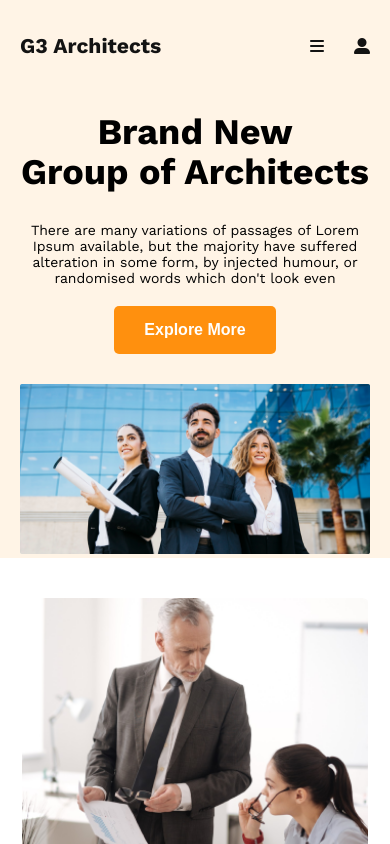
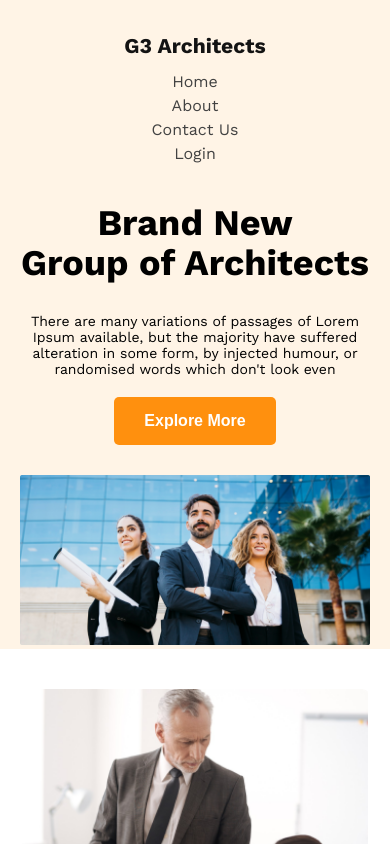
Before and after one commit to mgrakib/g3-architects, a plain HTML site: page index.html in a window 390 px wide. Shown: the top 844 px of the page. Drawn offline with nearby package versions, Linux system fonts and the light colour scheme; a web font is replaced by a local one.

Commit message:
change nav style

```diff
--- a/index.html
+++ b/index.html
@@ -34,12 +34,6 @@
           <li><a href="">Contact Us</a></li>
           <li><a href="">Login</a></li>
         </ul>
-
-        <!-- hambar section -->
-        <div class="hambar">
-          <i class="fa-solid fa-bars"></i>
-          <i class="fa-solid fa-user-large"></i>
-        </div>
       </nav>
 
       <article class="header-content">
--- a/styles/style.css
+++ b/styles/style.css
@@ -3,6 +3,7 @@
     padding: 0;
     box-sizing: border-box;
 }
+
 
 :root {
     --primary-font : 'Work Sans', sans-serif;
@@ -501,6 +502,7 @@ header style start
 }
 .nav {
     padding: 20px 0;
+    flex-direction: column;
 
 }
 .nav .logo {
@@ -509,13 +511,8 @@ header style start
 }
 
 .nav > ul {
-    display: none;
-}
-
-.nav .hambar {
-    display: flex;
-    gap: 30px;
-    align-items: center;
+    flex-direction: column;
+    gap: 5px;
 }
 
 
@@ -579,8 +576,13 @@ Quick list of Featur style
     left: 0%;
     width: 50%;
     margin: 10px 0;
+    padding: 30px 20px;
 }
 
+.exprience-cart h3 {
+    font-size: 22px;
+    line-height: 24px;
+}
 
 .some-facts {
     padding: var(--primary-padding-mobile);
@@ -638,26 +640,17 @@ Sponsors section start
     padding: var(--primary-padding-mobile);
     text-align: center;
 }
-
+.sponsors_companies_container{
+    flex-direction: column;
+    gap: 10px;
+}
 
 .footer {
     padding: var(--primary-padding-mobile);
 }
 
+}
 
-
-
-
-
-
-
-
-
-
-
-
-
-
-
-
-}
+/* ****************
+media query end
+**************** */
```
